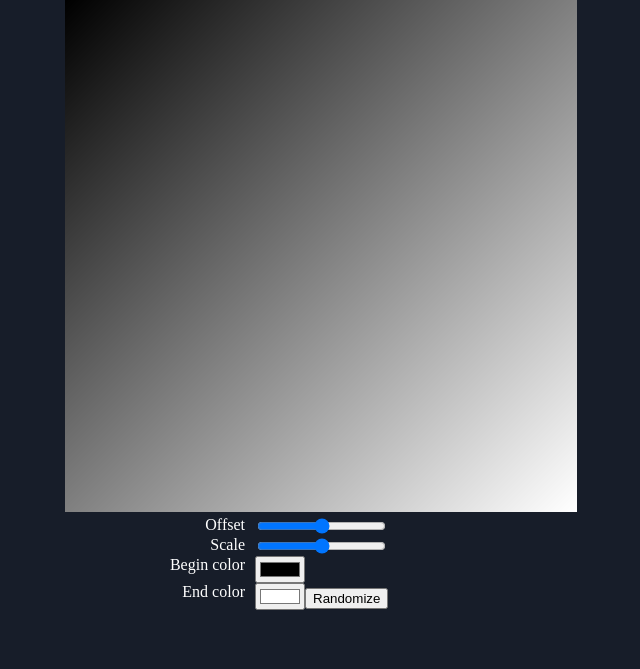
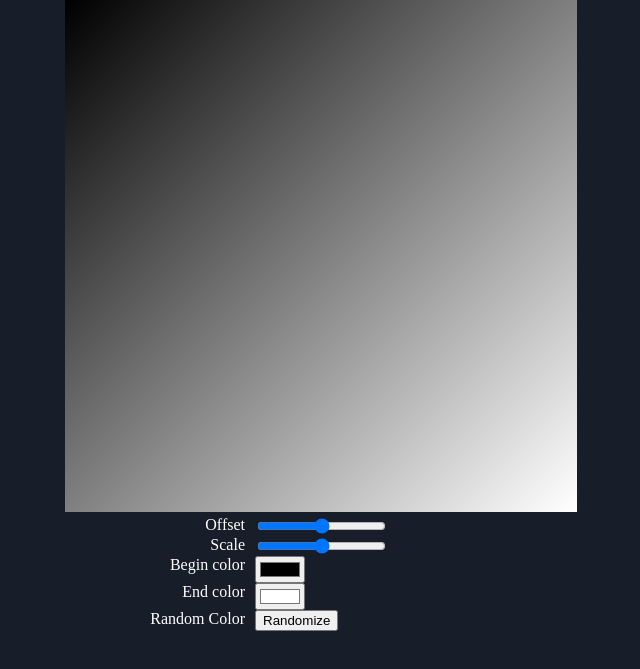
Before and after one commit to JuulH/FallingSand, a plain HTML site: page sand.html in a window 1280 px wide. Shown: the part 89-758 px from the top of the page, without its empty margins (319-959 px from the left). Drawn offline with Linux system fonts and the light colour scheme; animation ran at ten frames a second.

```diff
--- a/sand.css
+++ b/sand.css
@@ -24,6 +24,6 @@ label {
 }
 
 input,
-label {
+label, button {
     float: left;
 }
--- a/sand.html
+++ b/sand.html
@@ -19,12 +19,13 @@
             <label for="offset">Offset</label>
             <input type="range" id="offsetSlider" name="offset" min="-256" max="256"><br>
             <label for="scale">Scale</label>
-            <input type="range" id="scaleSlider" name="scale" min="0" max="8" step=".1"><br>
+            <input type="range" id="scaleSlider" name="scale" min="0.0001" max="8" step=".1"><br>
             <label for="bColor">Begin color</label>
             <input type="color" id="beginColor" name="bColor" value="#000000"><br>
             <label for="eColor">End color</label>
-            <input type="color" id="endColor" name="eColor" value="#ffffff"><br>
-            <button id="randomBtn" onClick="randomColor()">Randomize</button>
+            <input type="color" id="endColor" name="eColor" value="#ffffff"><br><br>
+            <label for="randomButton">Random Color</label>
+            <button id="randomBtn" onClick="randomColor()" name="randomButton">Randomize</button>
         </div>
     </div>
 </body>
```
